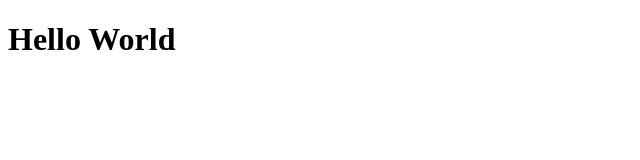
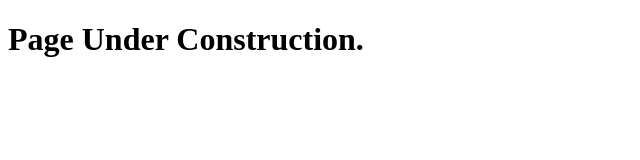
Before and after one commit to WKSefton/WKSefton.github.io, a plain HTML site: page index.html in a window 1280 px wide. Shown: the whole page, without its empty margins (0-640 px from the left). Drawn offline with Linux system fonts and the light colour scheme.

Commit message:
Under Construction

```diff
--- a/index.html
+++ b/index.html
@@ -4,9 +4,9 @@
     <meta charset="UTF-8">
     <meta name="viewport" content="width=device-width, initial-scale=1.0">
     <meta http-equiv="X-UA-Compatible" content="ie=edge">
-    <title>Document</title>
+    <title>WKS Portal</title>
 </head>
 <body>
-    <h1>Hello World</h1>
+    <h1>Page Under Construction.</h1>
 </body>
 </html>
```
